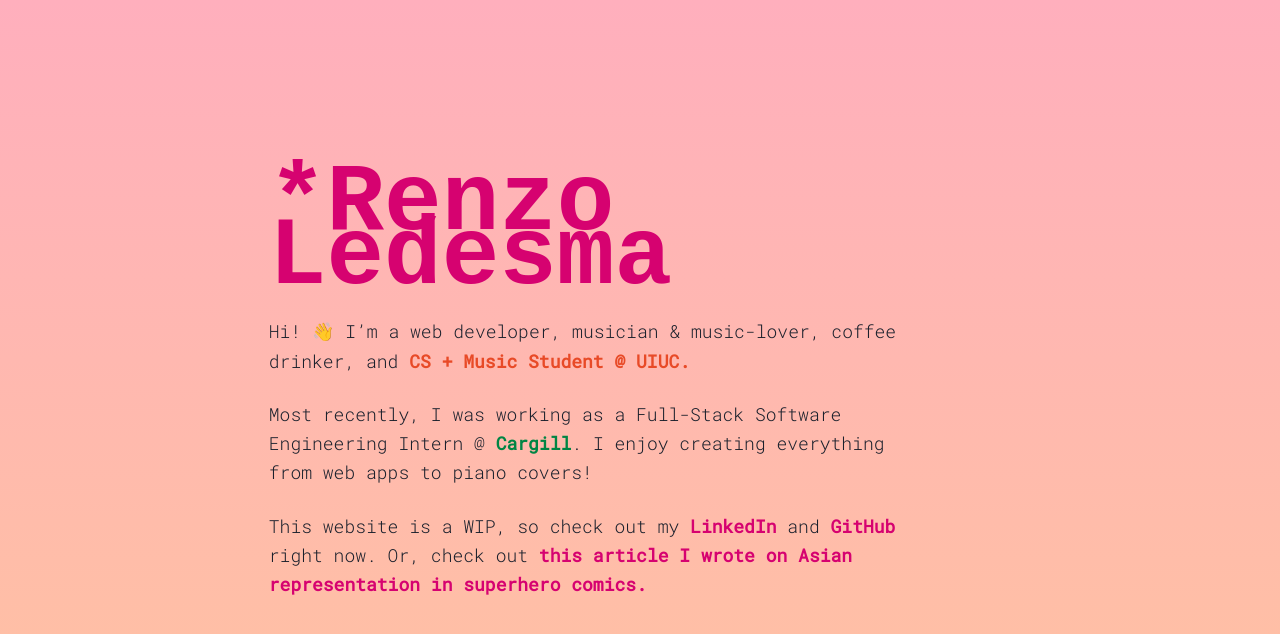
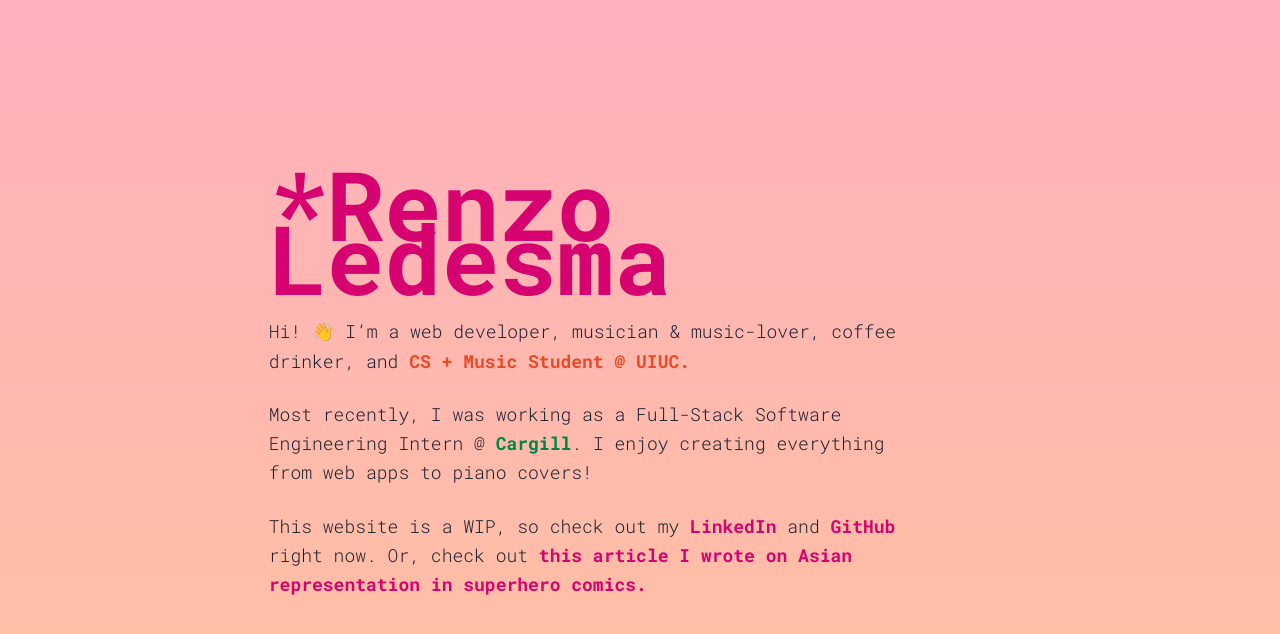
Before and after one commit to renzol2/renzol2.github.io, a Next.js app: page / in a window 1280 px wide. Shown: the top 634 px of the page. Built offline with nearby package versions, Linux system fonts and the light colour scheme.

Commit message:
Use font for header

```diff
--- /dev/null
+++ b/components/Header.tsx
@@ -0,0 +1,18 @@
+import { Heading } from '@chakra-ui/layout';
+import colors from '../styles/colors';
+import '@fontsource/roboto-mono/700.css';
+
+const Header = ({ breakpoint, as, children }) => {
+  return (
+    <Heading
+      as={as}
+      fontSize={{ base: '4rem', [breakpoint]: '6rem' }}
+      lineHeight="3.4rem"
+      color={colors.PRIMARY}
+    >
+      {children}
+    </Heading>
+  );
+};
+
+export default Header;
--- a/pages/index.tsx
+++ b/pages/index.tsx
@@ -1,8 +1,8 @@
 import { Box, Center, Heading } from '@chakra-ui/react';
+import Header from '../components/Header';
 import Paragraph from '../components/Paragraph';
 import StyledLink from '../components/StyledLink';
 import colors from '../styles/colors';
-import '@fontsource/roboto-mono';
 
 const Home = () => {
   const BREAKPOINT = 'md';
@@ -12,15 +12,9 @@
       bgGradient={`linear(to-b, ${colors.BACKGROUND_PINK}, ${colors.BACKGROUND_ORANGE})`}
     >
       <Box w={{ base: '90%', [BREAKPOINT]: '58%' }}>
-        <Heading
-          as="h1"
-          fontFamily="monospace"
-          fontSize={{ base: '4rem', [BREAKPOINT]: '6rem' }}
-          lineHeight="3.4rem"
-          color={colors.PRIMARY}
-        >
+        <Header as="h1" breakpoint={BREAKPOINT}>
           *Renzo Ledesma
-        </Heading>
+        </Header>
         <Box w={{ base: '100%', [BREAKPOINT]: '85%' }} mt="2rem">
           <Paragraph>
             Hi! 👋 I’m a web developer, musician & music-lover, coffee drinker,
```
